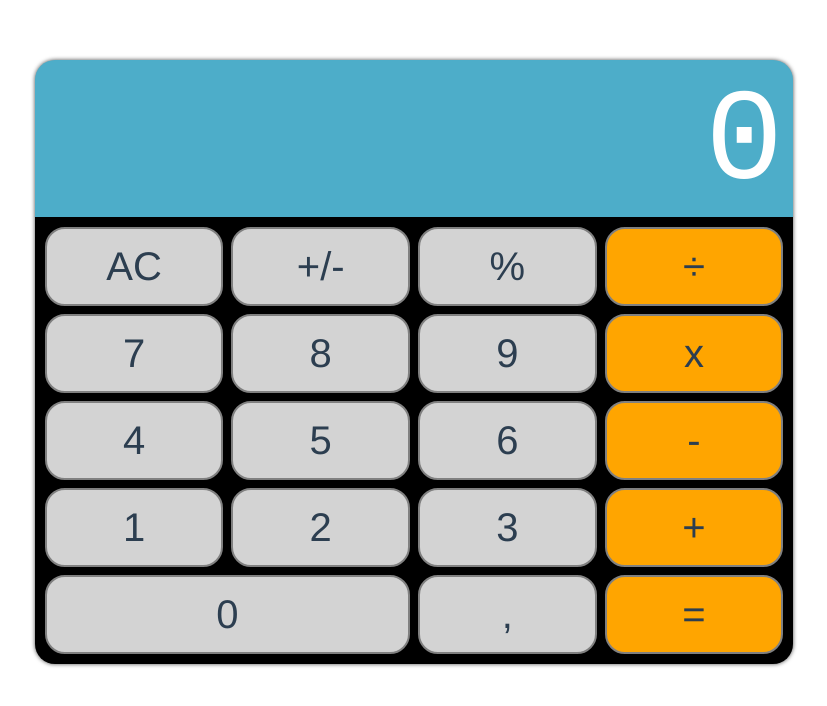
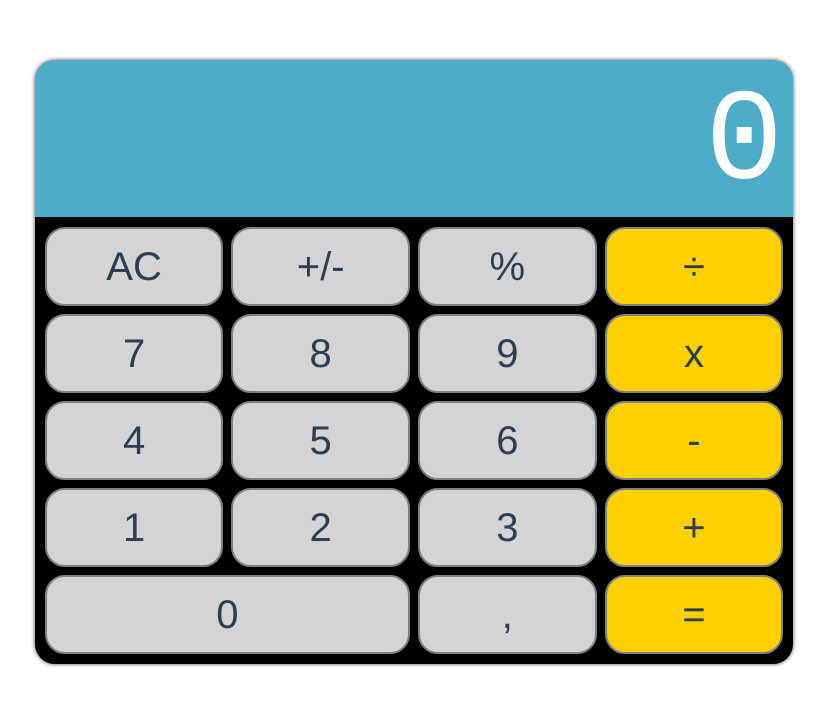
Before and after one commit to trepichio/vue_calculator, a Vue app: page / in a window 1280 px wide. Shown: the top 706 px of the page, without its empty margins (226-1053 px from the left). Built offline with nearby package versions, Linux system fonts and the light colour scheme.

Commit message:
add hover effects

```diff
--- a/src/components/keyboard.vue
+++ b/src/components/keyboard.vue
@@ -35,7 +35,10 @@ export default {
 }
 </script>
 
-<style lang="css" scoped>
+<style lang="scss" scoped>
+	$keycolor: hsl(0, 0%, 83%);
+	$operatorscolor: hsl(49, 100%, 50%);
+
 	.grid {
 		background: black;
 		font-size: 4rem;
@@ -50,12 +53,20 @@ export default {
 	.grid div {
 		border: 2px solid gray;
 		border-radius: 20px;
-		background-color: lightgrey;
+		background-color: $keycolor;
 		padding: 15px;
+
+		&:hover {
+			background-color: lighten($keycolor, 40%)
+		}
 	}
 
 	div.operators {
-		background-color: orange;
+		background-color: $operatorscolor;
+
+		&:hover {
+			background-color: lighten($operatorscolor, 40%);
+		}
 	}
 
 	.zero {
```
